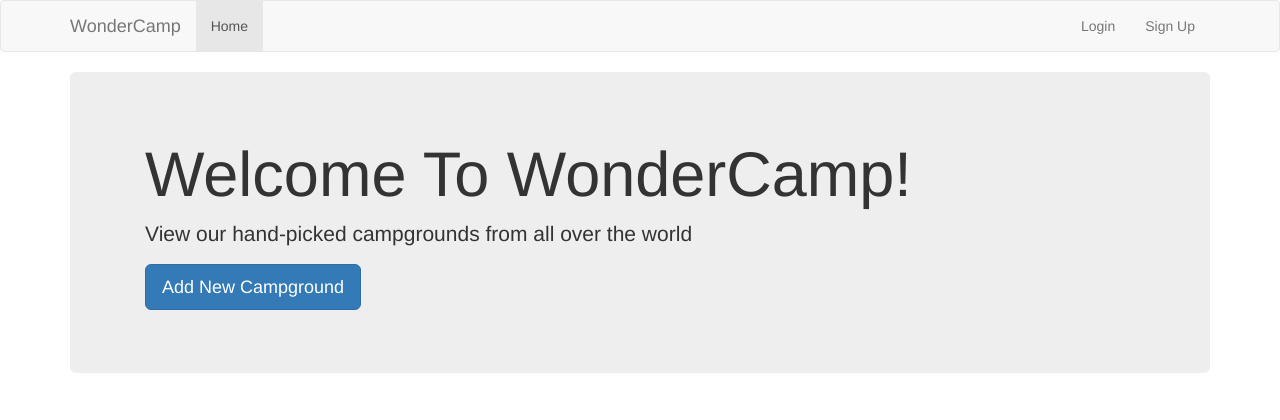
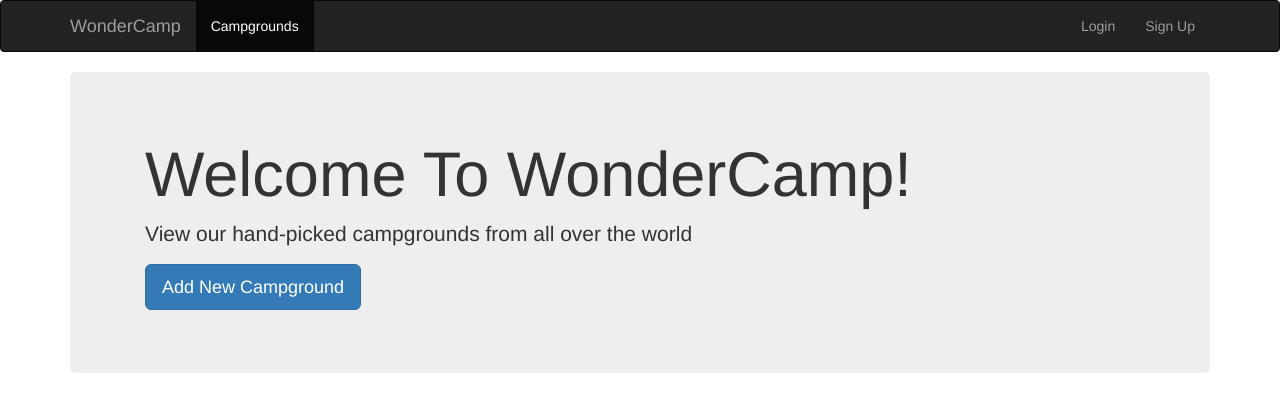
Before and after one commit to sneupan1/Wonder-Camp, a Node server app: page /campgrounds/ in a window 1280 px wide. Shown: the top 420 px of the page. Run offline with Node 20, Linux system fonts and the light colour scheme; data that the repository does not hold is empty; some libraries are stand-ins or nearby versions.

Commit message:
Design Change

```diff
--- a/views/partials/header.ejs
+++ b/views/partials/header.ejs
@@ -7,7 +7,7 @@
 		<link href="/stylesheets/main.css" rel="stylesheet" type="text/css">
 	</head>
 	<body>
-		<nav class="navbar navbar-default">
+		<nav class="navbar navbar-inverse">
 			<div class="container">
 				<div class="navbar-header">
 					<button type="button" class="navbar-toggle collapsed" data-toggle="collapse" data-target="#navbar" aria-expanded="false" aria-controls="navbar">
@@ -21,7 +21,7 @@
 				</div>
 				<div id="navbar" class="collapse navbar-collapse">
 				  <ul class="nav navbar-nav">
-					<li class="<%= typeof page !== 'undefined' && page === 'campgrounds' ? 'active' : '' %>"><a href="/campgrounds">Home</a></li>
+					<li class="<%= typeof page !== 'undefined' && page === 'campgrounds' ? 'active' : '' %>"><a href="/campgrounds">Campgrounds</a></li>
 				  </ul>
 				  <ul class="nav navbar-nav navbar-right">
 					  <% if(!currentUser){ %>
```
